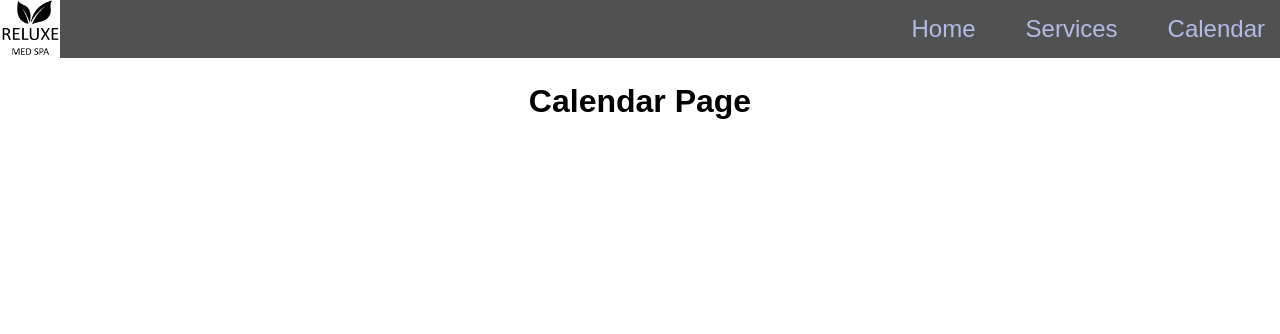
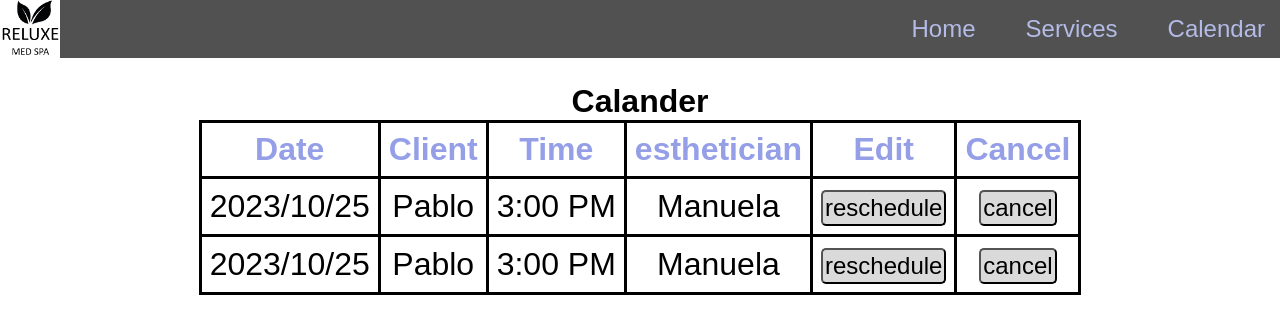
Before and after one commit to jpabloc17/flatiron-phase-2-react-project-Glow-med-spa, a React (Create React App) app: page /calendar in a window 1280 px wide. Shown: the top 334 px of the page. Built offline with nearby package versions, Linux system fonts and the light colour scheme.

Commit message:
create a table and use props to display information on the calendar page

```diff
--- a/src/App.js
+++ b/src/App.js
@@ -7,12 +7,29 @@ import Calendar from "./components/Calendar";
 import "./stylesheets/App.css";
 
 function App() {
+  const tableinformation = [
+    {
+      date: "2023/10/25",
+      client: "Pablo",
+      time: "3:00 PM",
+      esthetician: "Manuela",
+    },
+    {
+      date: "2023/10/25",
+      client: "Alex",
+      time: "4:00 PM",
+      esthetician: "Manuela",
+    },
+  ];
   return (
     <div className="App">
       <Header />
       <Routes>
         <Route path="/services" element={<ServicesPage />}></Route>
-        <Route path="/calendar" element={<Calendar />}></Route>
+        <Route
+          path="/calendar"
+          element={<Calendar tableinformation={tableinformation} />}
+        ></Route>
         <Route path="/" element={<Home />}></Route>
       </Routes>
     </div>
--- a/src/components/Calendar.js
+++ b/src/components/Calendar.js
@@ -1,7 +1,49 @@
-function Calendar() {
+function Calendar({ tableinformation }) {
+  const { date, client, time, esthetician } = tableinformation[0];
+
   return (
-    <div>
-      <h1>Calendar Page</h1>
+    <div className="calendar-container">
+      <h1>Calander</h1>
+      <div className="calendar-details">
+        <table className="table-information">
+          <thead>
+            <tr>
+              <th>Date</th>
+              <th>Client</th>
+              <th>Time</th>
+              <th>esthetician</th>
+              <th>Edit</th>
+              <th>Cancel</th>
+            </tr>
+          </thead>
+          <tbody>
+            <tr>
+              <td>{date}</td>
+              <td>{client}</td>
+              <td>{time}</td>
+              <td>{esthetician}</td>
+              <td>
+                <button>reschedule</button>
+              </td>
+              <td>
+                <button>cancel</button>
+              </td>
+            </tr>
+            <tr>
+              <td>{date}</td>
+              <td>{client}</td>
+              <td>{time}</td>
+              <td>{esthetician}</td>
+              <td>
+                <button>reschedule</button>
+              </td>
+              <td>
+                <button>cancel</button>
+              </td>
+            </tr>
+          </tbody>
+        </table>
+      </div>
     </div>
   );
 }
--- a/src/stylesheets/App.css
+++ b/src/stylesheets/App.css
@@ -26,3 +26,33 @@
 .logo {
   width: 60px;
 }
+
+table {
+  margin: auto;
+  border-collapse: collapse;
+}
+
+th,
+td {
+  font-size: xx-large;
+  border-color: #000000;
+  border-style: solid;
+  padding: 0.5rem;
+  text-align: center;
+}
+
+th {
+  color: #949fe8;
+}
+
+.table-information button {
+  background-color: #dbdada;
+  font-size: 1.5rem;
+  border-radius: 5px;
+  padding: 2px;
+}
+
+.table-information button:hover {
+  background-color: #949fe8;
+  color: white;
+}
```
